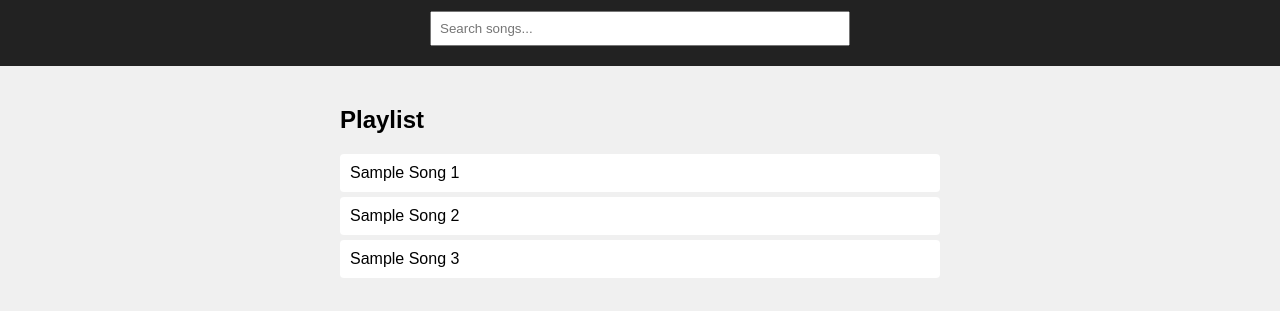
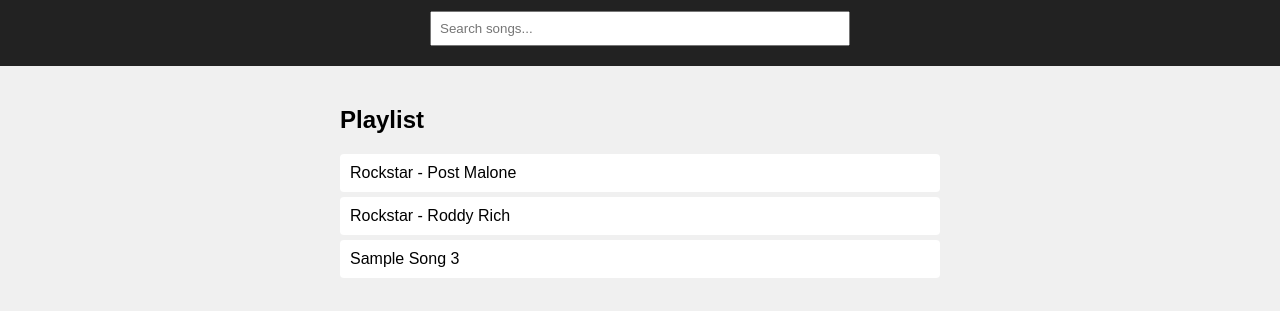
Before and after one commit to seanblatter/Tuesday-Night-Class, a plain HTML site: page index.html in a window 1280 px wide. Shown: the part 99-410 px from the top of the page. Drawn offline with Linux system fonts and the light colour scheme.

Commit message:
Update index.html

```diff
--- a/index.html
+++ b/index.html
@@ -15,8 +15,8 @@
     <section id="playlist">
       <h2>Playlist</h2>
       <ul>
-        <li>Sample Song 1</li>
-        <li>Sample Song 2</li>
+        <li>Rockstar - Post Malone</li>
+        <li>Rockstar - Roddy Rich</li>
         <li>Sample Song 3</li>
       </ul>
     </section>
```
